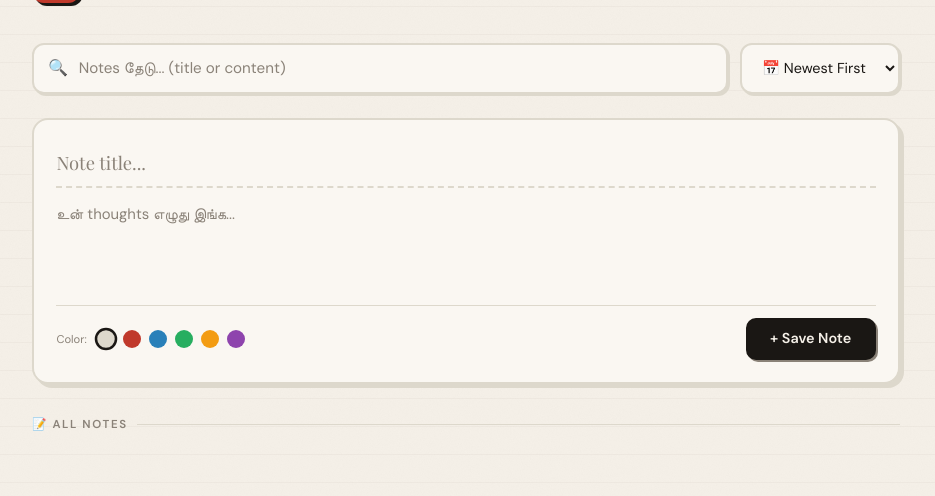
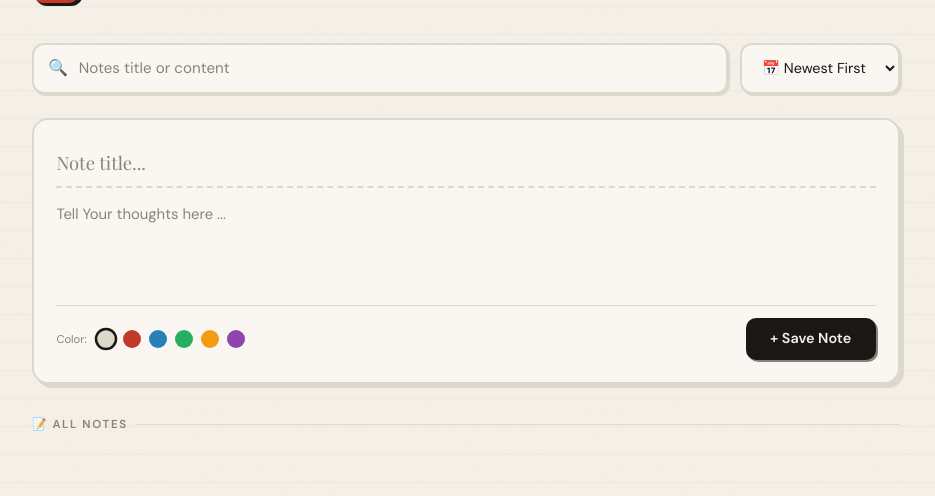
Before and after one commit to Harimass008/Notes-app, a plain HTML site: page index.html in a window 1280 px wide. Shown: the part 77-573 px from the top of the page, without its empty margins (174-1109 px from the left). Drawn offline with nearby package versions, Linux system fonts and the light colour scheme.

Commit message:
Update index.html

```diff
--- a/index.html
+++ b/index.html
@@ -25,7 +25,7 @@
   <div class="controls-row">
     <div class="search-wrap">
       <span class="search-icon">🔍</span>
-      <input type="text" id="search-input" class="search-input" placeholder="Notes தேடு... (title or content)"/>
+      <input type="text" id="search-input" class="search-input" placeholder="Notes title or content"/>
     </div>
     <select id="sort-select" class="sort-select">
       <option value="newest">📅 Newest First</option>
@@ -38,7 +38,7 @@
   <!-- New Note -->
   <div class="new-note-card">
     <input type="text" id="new-title" class="note-title-input" placeholder="Note title..." maxlength="80"/>
-    <textarea id="new-body" class="note-body-input" placeholder="உன் thoughts எழுது இங்க..." rows="3" maxlength="500"></textarea>
+    <textarea id="new-body" class="note-body-input" placeholder="Tell Your thoughts here ..." rows="3" maxlength="500"></textarea>
     <div class="new-note-footer">
       <div class="color-dots" id="color-dots">
         <span style="font-size:0.7rem;color:var(--muted);margin-right:2px;">Color:</span>
```
